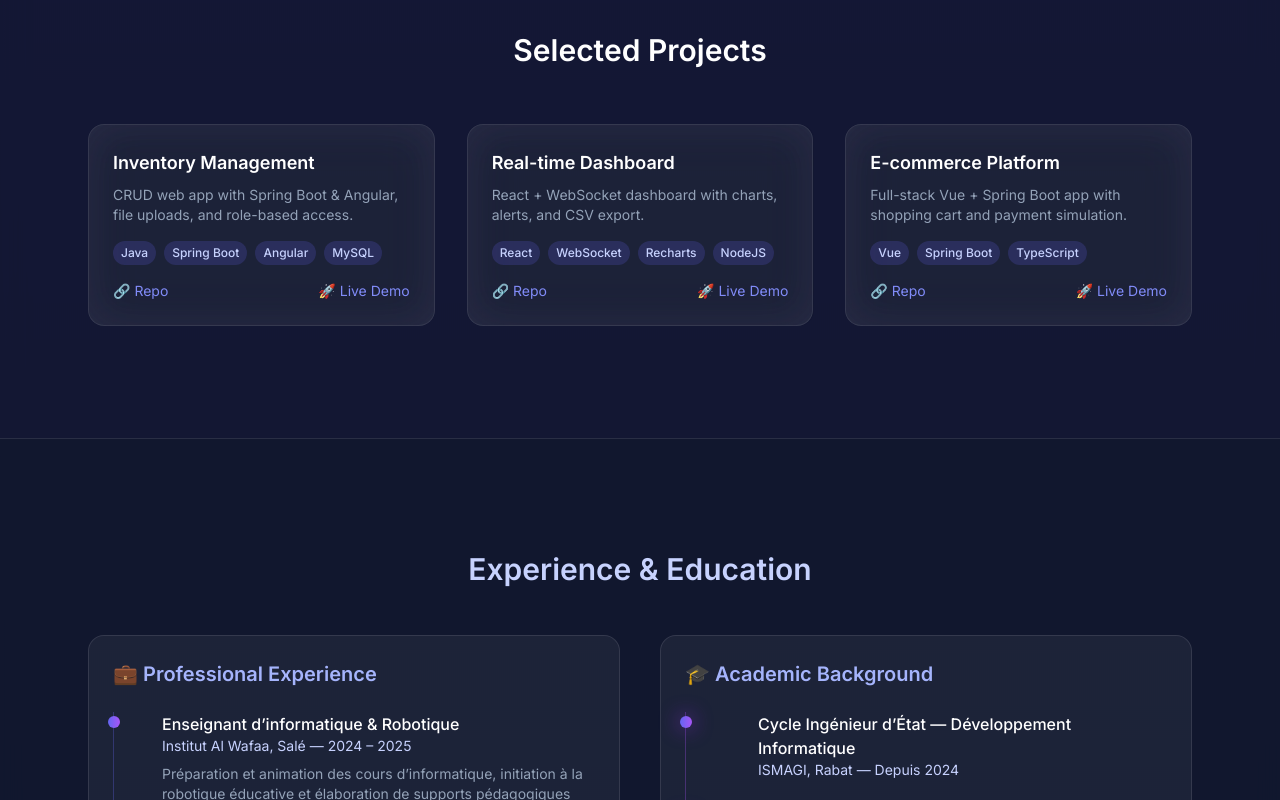
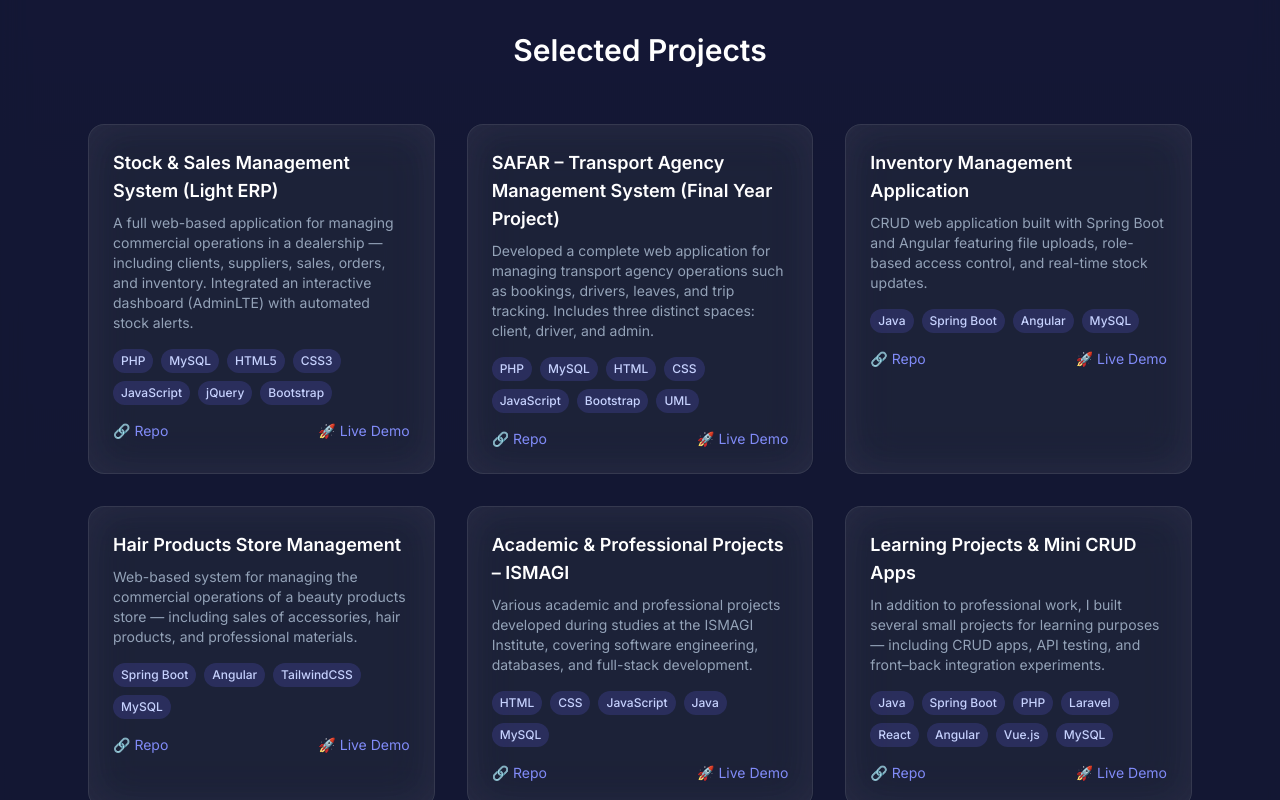
Before and after one commit to Medrhz/my-portfolio, a React (Vite) app: page / in a window 1280 px wide. Shown: the part 800-1600 px from the top of the page. Built offline with nearby package versions, Linux system fonts and the light colour scheme.

Commit message:
realse: add some project in project section

```diff
--- a/src/components/ProjectCad.jsx
+++ b/src/components/ProjectCad.jsx
@@ -18,7 +18,7 @@ export default function ProjectCad({ project, index }) {
         ))}
       </div>
       <div className="flex justify-between text-sm text-indigo-400">
-        <a href="#">🔗 Repo</a>
+        <a href={project.link}>🔗 Repo</a>
         <a href="#">🚀 Live Demo</a>
       </div>
       {/* </div> */}
--- a/src/components/Projects.jsx
+++ b/src/components/Projects.jsx
@@ -1,20 +1,79 @@
 import ProjectCad from "./ProjectCad";
 export default function Projects() {
+  // const projects = [
+  //   // {
+  //   //   title: "Real-time Dashboard",
+  //   //   desc: "React + WebSocket dashboard with charts, alerts, and CSV export.",
+  //   //   tech: ["React", "WebSocket", "Recharts", "NodeJS"],
+  //   // },
+  //   // {
+  //   //   title: "E-commerce Platform",
+  //   //   desc: "Full-stack Vue + Spring Boot app with shopping cart and payment simulation.",
+  //   //   tech: ["Vue", "Spring Boot", "TypeScript"],
+  //   // },
+  //   {
+  //     title: "Système de Gestion de Stock et de Ventes (ERP Léger)",
+  //     desc: "Application web complète pour la gestion des opérations commerciales d’un concessionnaire : clients, fournisseurs, ventes, commandes et stock. Intégration d’un tableau de bord interactif (AdminLTE) avec alertes automatiques.",
+  //     tech: ["PHP", "MySQL", "HTML5", "CSS3", "JavaScript", "jQuery", "Bootstrap"],
+  //   },
+  //   {
+  //     title: "SAFAR – Application de Gestion d’Agence de Transport (PFE)",
+  //     desc: "Développement d’une application web complète pour la gestion des opérations d’une agence de transport (réservations, chauffeurs, congés, suivi des voyages). Trois espaces distincts : client, chauffeur et administrateur.",
+  //     tech: ["PHP", "MySQL", "HTML", "CSS", "JavaScript", "Bootstrap", "UML"],
+  //   },
+  //   {
+  //     title: "Inventory Management",
+  //     desc: "CRUD web app with Spring Boot & Angular, file uploads, and role-based access.",
+  //     tech: ["Java", "Spring Boot", "Angular", "MySQL"],
+  //   },
+  //   {
+  //     title: "Gestion d’un Magasin de Produits de Coiffure",
+  //     desc: "Application web dédiée à la gestion commerciale d’un magasin de produits de coiffure (vente d’accessoires, produits capillaires, matériel professionnel...).",
+  //     tech: ["Spring Boot", "Angular", "TailwindCSS", "MySQL"],
+  //   },
+  //   {
+  //     title: "Institut Supérieur de Management, d’Administration et de Génie Informatique",
+  //     desc: "Projets académiques et professionnels réalisés dans le cadre des études à l’Institut ISMAGI.",
+  //     tech: ["HTML", "CSS", "JavaScript", "Java", "MySQL"],
+  //   },
+  //   {
+  //     title: "Projets Simples de Formation",
+  //     desc: "En plus des projets professionnels, j’ai développé plusieurs mini-projets pour l’apprentissage : petites applications CRUD, tests d’API, intégration front-back et manipulation de bases de données.",
+  //     tech: ["Java", "Spring Boot", "PHP", "Laravel", "React", "Angular", "Vue.js", "MySQL"],
+  //     link: "https://github.com/Medrhz?tab=repositories",
+  //   },
+  // ];
   const projects = [
     {
-      title: "Inventory Management",
-      desc: "CRUD web app with Spring Boot & Angular, file uploads, and role-based access.",
+      title: "Stock & Sales Management System (Light ERP)",
+      desc: "A full web-based application for managing commercial operations in a dealership — including clients, suppliers, sales, orders, and inventory. Integrated an interactive dashboard (AdminLTE) with automated stock alerts.",
+      tech: ["PHP", "MySQL", "HTML5", "CSS3", "JavaScript", "jQuery", "Bootstrap"],
+    },
+    {
+      title: "SAFAR – Transport Agency Management System (Final Year Project)",
+      desc: "Developed a complete web application for managing transport agency operations such as bookings, drivers, leaves, and trip tracking. Includes three distinct spaces: client, driver, and admin.",
+      tech: ["PHP", "MySQL", "HTML", "CSS", "JavaScript", "Bootstrap", "UML"],
+    },
+    {
+      title: "Inventory Management Application",
+      desc: "CRUD web application built with Spring Boot and Angular featuring file uploads, role-based access control, and real-time stock updates.",
       tech: ["Java", "Spring Boot", "Angular", "MySQL"],
     },
     {
-      title: "Real-time Dashboard",
-      desc: "React + WebSocket dashboard with charts, alerts, and CSV export.",
-      tech: ["React", "WebSocket", "Recharts", "NodeJS"],
+      title: "Hair Products Store Management",
+      desc: "Web-based system for managing the commercial operations of a beauty products store — including sales of accessories, hair products, and professional materials.",
+      tech: ["Spring Boot", "Angular", "TailwindCSS", "MySQL"],
     },
     {
-      title: "E-commerce Platform",
-      desc: "Full-stack Vue + Spring Boot app with shopping cart and payment simulation.",
-      tech: ["Vue", "Spring Boot", "TypeScript"],
+      title: "Academic & Professional Projects – ISMAGI",
+      desc: "Various academic and professional projects developed during studies at the ISMAGI Institute, covering software engineering, databases, and full-stack development.",
+      tech: ["HTML", "CSS", "JavaScript", "Java", "MySQL"],
+    },
+    {
+      title: "Learning Projects & Mini CRUD Apps",
+      desc: "In addition to professional work, I built several small projects for learning purposes — including CRUD apps, API testing, and front–back integration experiments.",
+      tech: ["Java", "Spring Boot", "PHP", "Laravel", "React", "Angular", "Vue.js", "MySQL"],
+      link: "https://github.com/Medrhz?tab=repositories",
     },
   ];
   return (
```
